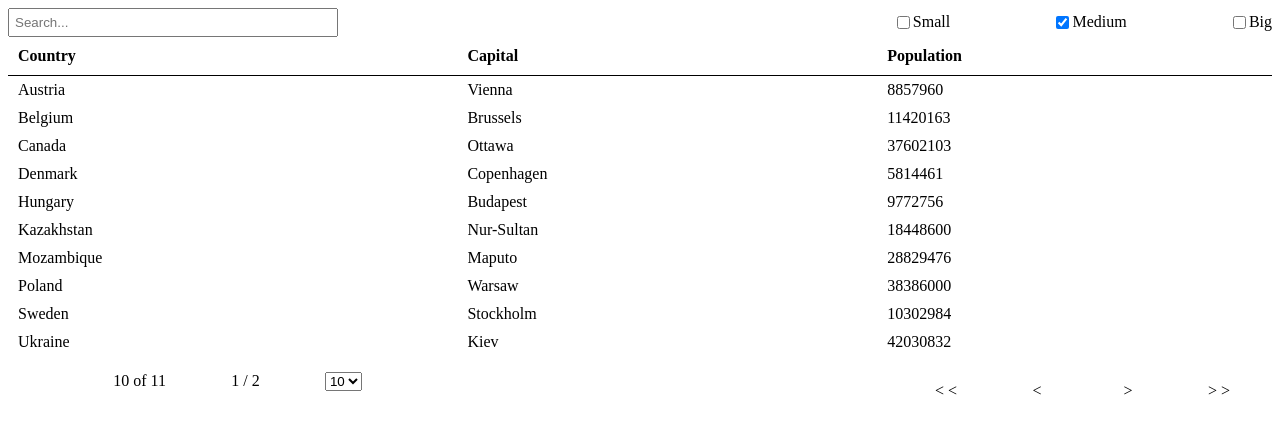
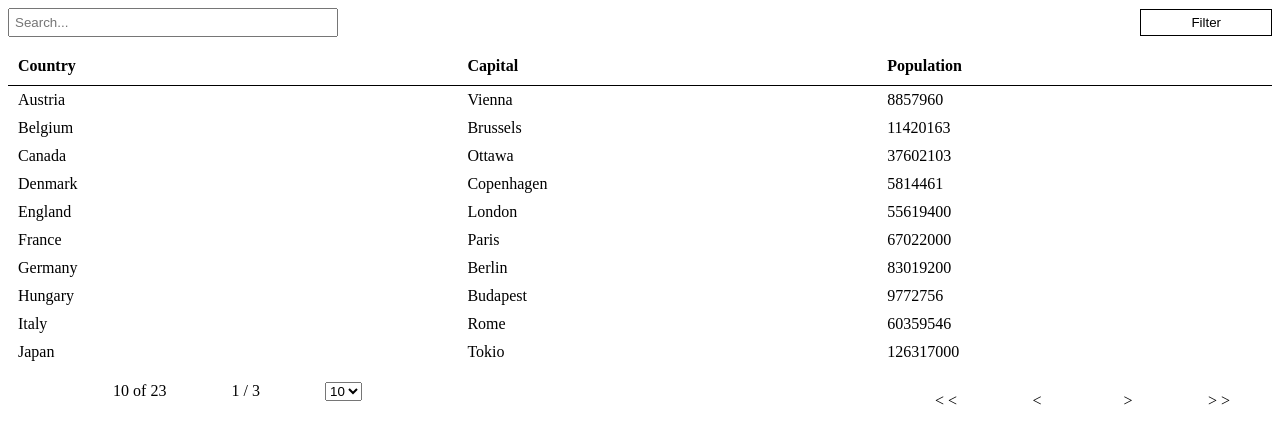
Before and after one commit to sandermaas/elementable-vue, a Vue app: page / in a window 1280 px wide. Shown: the top 444 px of the page. Built offline with nearby package versions, Linux system fonts and the light colour scheme; what vuejs-logger would draw is missing.

Commit message:
Version 0.3.0

```diff
--- a/package.json
+++ b/package.json
@@ -1,6 +1,6 @@
 {
     "name": "elementable-vue",
-    "version": "0.2.0",
+    "version": "0.3.0",
     "description": "The elementable component for Vue js",
     "author": {
         "name": "Sander Maas",
--- a/src/App.vue
+++ b/src/App.vue
@@ -2,7 +2,6 @@
     <ElemenTable
         :columns="columns"
         :data="data"
-        :filters="filters"
         :rowsPerPageOptions="rowsPerPage"
     ></ElemenTable>
 </template>
@@ -20,21 +19,27 @@
                 columns: [
                     {
                         name: 'Country',
+                        type: String,
                         selector: 'country',
                         sortable: true,
-                        active: false
+                        active: false,
+                        filterable: true
                     },
                     {
                         name: 'Capital',
+                        type: String,
                         selector: 'capital',
                         sortable: true,
-                        active: false
+                        active: false,
+                        filterable: true
                     },
                     {
                         name: 'Population',
+                        type: Number,
                         selector: 'population',
                         sortable: false,
-                        active: false
+                        active: false,
+                        filterable: true
                     }
                 ],
                 data: [
@@ -62,32 +67,6 @@
                     {country:'Venezuela',capital:'Caracas',population:31568179},
                     {country:'Wales',capital:'Cardiff',population:3125000}
                 ],
-                filters: [
-                    {
-                        name: 'Small',
-                        active: false,
-                        condition: function(row){
-                            if (row.population < 5000000) return true;
-                            return false;
-                        }
-                    },
-                    {
-                        name: 'Medium',
-                        active: true,
-                        condition: function(row){
-                            if (row.population >= 5000000 && row.population <= 50000000) return true;
-                            return false;
-                        }
-                    },
-                    {
-                        name: 'Big',
-                        active: false,
-                        condition: function(row){
-                            if (row.population > 50000000) return true;
-                            return false;
-                        }
-                    }
-                ],
                 rowsPerPage: [10, 20, 50]
             };
         }
--- a/src/common/elementable.service.js
+++ b/src/common/elementable.service.js
@@ -32,12 +32,20 @@ const compare = function(prop){
 };
 
 export const filter = function(data, activefilters){
+    activefilters.forEach((activefilter) => {
+        data = data.filter(function(item){
+            if (activefilter.condition(item)) return true;
+        });
+    });
+
+    /*
     data = data.filter(function(item){
         for (var i = 0, iLength = activefilters.length; i < iLength; i++){
             if (activefilters[i].condition(item)) return true;
         }
         return false;
     });
+    */
 
     return data;
 };
--- a/src/common/elementable.styles.js
+++ b/src/common/elementable.styles.js
@@ -1,5 +1,23 @@
+export const button = {
+    cursor: 'pointer',
+    padding: '5px 50px 5px 50px',
+    backgroundColor: 'white',
+    border: '1px solid black'
+};
+
+export const input = {
+    padding: '5px 10px 5px 10px'
+};
+
+export const ul = {
+    listStyle: 'none'
+};
+
 export const datatable = {
     header: {
+        marginBottom: '10px'
+    },
+    headerContent: {
         display: 'flex',
         justifyContent: 'space-between',
         alignItems: 'center'
@@ -58,19 +76,12 @@ export const searchbar = {
     }
 };
 
-export const filtersection = {
-    root: {
-        display: 'flex',
-        justifyContent: 'space-between',
-        width: '30%'
-    },
-    span: {
-        display: 'flex',
-        userSelect: 'none',
-        cursor: 'pointer'
-    },
-    input: {
-        cursor: 'pointer'
+export const filterbutton = {
+    button: {
+        cursor: 'pointer',
+        padding: '5px 50px 5px 50px',
+        backgroundColor: 'white',
+        border: '1px solid black'
     }
 };
 
@@ -94,4 +105,4 @@ export const pagination = {
     }
 };
 
-export default { datatable, searchbar, filtersection, pagination };
+export default { button, datatable, ul, searchbar, filterbutton, pagination };
--- /dev/null
+++ b/src/components/ET-FilterButton.vue
@@ -0,0 +1,35 @@
+<template>
+    <button type="button"
+        v-on:click="click"
+        :style="styles.filterbutton.button"
+        @mouseenter="hoverStart"
+        @mouseleave="hoverStop"
+    >Filter</button>
+</template>
+
+<script>
+    import filterbutton from '../common/elementable.styles.js'
+
+    export default {
+        name: 'EtFilterButton',
+        props: {
+            onClick: Function
+        },
+        computed: {
+            styles: function(){
+                return filterbutton;
+            }
+        },
+        methods: {
+            click: function(){
+                this.onClick();
+            },
+            hoverStart: function(event){
+                event.target.style.backgroundColor = 'lightgray';
+            },
+            hoverStop: function(event){
+                event.target.style.backgroundColor = 'white';
+            }
+        }
+    }
+</script>
--- a/src/components/ET-FilterSection.vue
+++ b/src/components/ET-FilterSection.vue
@@ -1,59 +1,174 @@
 <template>
-    <div class="et-filter-section" :style="styles.filtersection.root">
-        <span v-for="filter in filters" :key="filter.name" :style="styles.filtersection.span" v-on:click="selectFilter">
-            <input v-if="filter.active" type="checkbox" :value="filter.name" checked :style="styles.filtersection.input" />
-            <input v-else type="checkbox" :value="filter.name" :style="styles.filtersection.input" />
-            {{ filter.name }}
-        </span>
+    <div v-if="visible" class="et-filter-section" :style="styles.root">
+        <ul :style="styles.ul">
+            <li v-for="(filter, fI) in filters" :key="fI" :style="styles.filterItem">
+                <select
+                    :style="{ ...styles.filterSelect }"
+                    v-model="filter.column"
+                >
+                    <option v-for="(column, cI) in columns" :key="cI" :value="column">
+                        {{ column.name }}
+                    </option>
+                </select>
+                <select
+                    v-if="filter.column.type === String"
+                    :style="{ ...styles.filterSelect }"
+                    v-model="filter.operator"
+                >
+                    <option value="contains">contains</option>
+                    <option value="=">equals</option>
+                </select>
+                <select
+                    v-else-if="filter.column.type === Number"
+                    :style="{ ...styles.filterSelect }"
+                    v-model="filter.operator"
+                >
+                    <option value="=">equals</option>
+                    <option value=">">greater than</option>
+                    <option value="<">smaller than</option>
+                </select>
+                <input
+                    type="text"
+                    :style="{ ...styles.input, ...styles.filterInput }"
+                    v-model="filter.value"
+                />
+                <button
+                    type="button"
+                    :style="{ ...styles.removeButton }"
+                    @click="removeFilter(fI)"
+                >X</button>
+            </li>
+        </ul>
+        <button
+            type="button"
+            :style="{ ...styles.button, marginLeft: '40px' }"
+            @click="createFilter"
+        >Create</button>
     </div>
 </template>
 
 <script>
-    import filtersection from '../common/elementable.styles.js'
+    import debounce from 'lodash/debounce'
+    import get from 'lodash/get'
+    import { button, input, ul } from '../common/elementable.styles.js'
 
     export default {
         name: 'EtFilterSection',
         props: {
-            filters: Array,
-            onFilter: Function
+            columns: Array,
+            onFilterChange: Function,
+            visible: Boolean
         },
         data(){
             return {
-                activeFilters: []
+                filters: []
             };
-        },
-        created: function(){
-            this.filters.forEach((filter) => {
-                if (filter.active) this.activeFilters.push(filter.name);
-            });
         },
         computed: {
             styles: function(){
-                return filtersection;
+                return {
+                    removeButton: {
+                        backgroundColor: 'white',
+                        border: '1px solid black',
+                        borderRadius: '25px',
+                        cursor: 'pointer'
+                    },
+                    filterItem: {
+                        display: 'flex',
+                        paddingRight: '40px',
+                        marginBottom: '10px'
+                    },
+                    filterInput: {
+                        width: '30%',
+                        marginRight: '15px'
+                    },
+                    filterSelect: {
+                        width: '20%',
+                        marginRight: '15px'
+                    },
+                    root: {
+                        marginTop: '10px',
+                        paddingBottom: '15px',
+                        border: '1px solid darkgray'
+                    },
+                    button,
+                    input,
+                    ul
+                };
+            },
+            update: function(){
+                return debounce(this.createFilterConditions, 500);
+            }
+        },
+        watch: {
+            filters: {
+                deep: true,
+                handler(){
+                    this.update();
+                }
             }
         },
         methods: {
-            selectFilter: function(event){
-                let input = null;
+            createFilter: function(){
+                this.filters.push({
+                    column: this.columns[0],
+                    operator: null,
+                    value: null
+                });
+            },
+            createFilterConditions: function(){
+                const filterConditions = this.filters.filter(function(filter){
+                    return filter.operator && filter.value;
+                }).map(function(filter){
+                    let condition = function(){ return true; };
 
-                if (event.target.nodeName === 'INPUT'){
-                    input = event.target;
-                } else {
-                    input = event.target.querySelector('input');
-                    if (input.checked) input.checked = false;
-                    else input.checked = true;
-                }
+                    if (filter.operator === 'contains'){
+                        condition = function(row){
+                            const value = get(row, filter.column.selector);
+                            if (value){
+                                if (value.toString().toLowerCase().indexOf(filter.value) !== -1) return true;
+                            }
+                            return false;
+                        };
+                    }
+                    if (filter.operator === '='){
+                        condition = function(row){
+                            const value = get(row, filter.column.selector);
+                            if (value){
+                                if (value.toString().toLowerCase() === filter.value.toString().toLowerCase()) return true;
+                            }
+                            return false;
+                        };
+                    }
+                    if (filter.operator === '<'){
+                        condition = function(row){
+                            const value = get(row, filter.column.selector);
+                            if (value){
+                                if (value < filter.value) return true;
+                            }
+                            return false;
+                        };
+                    }
+                    if (filter.operator === '>'){
+                        condition = function(row){
+                            const value = get(row, filter.column.selector);
+                            if (value){
+                                if (value > filter.value) return true;
+                            }
+                            return false;
+                        };
+                    }
 
-                const filterIndex = this.activeFilters.indexOf(input.value);
+                    return {
+                        filter: filter,
+                        condition: condition
+                    }
+                });
 
-                if (input.checked){
-                    if (filterIndex !== -1) this.activeFilters.splice(filterIndex, 1);
-                    this.activeFilters.push(input.value);
-                } else {
-                    if (filterIndex !== -1) this.activeFilters.splice(filterIndex, 1);
-                }
-
-                this.onFilter(this.activeFilters);
+                this.onFilterChange(filterConditions);
+            },
+            removeFilter: function(index){
+                this.filters.splice(index, 1);
             }
         }
     }
--- a/src/components/ElemenTable.vue
+++ b/src/components/ElemenTable.vue
@@ -1,12 +1,19 @@
 <template>
     <div class="et-root">
         <div class="et-header" :style="styles.datatable.header">
-            <EtSearchBar
-                :onSearch="search"
-            ></EtSearchBar>
+            <div :style="styles.datatable.headerContent">
+                <EtSearchBar
+                    :onSearch="search"
+                ></EtSearchBar>
+                <EtFilterButton
+                    :onClick="showFilters"
+                >
+                </EtFilterButton>
+            </div>
             <EtFilterSection
-                :filters="filters"
-                :onFilter="filter"
+                :columns="filterColumns"
+                :onFilterChange="filter"
+                :visible="filtersVisible"
             ></EtFilterSection>
         </div>
 
@@ -62,6 +69,7 @@
     import etService from '../common/elementable.service'
     import datatable from '../common/elementable.styles.js'
     import EtSearchBar from './ET-SearchBar'
+    import EtFilterButton from './ET-FilterButton'
     import EtFilterSection from './ET-FilterSection'
     import EtPagination from './ET-Pagination'
 
@@ -69,6 +77,7 @@
         name: 'ElemenTable',
         components: {
             EtSearchBar,
+            EtFilterButton,
             EtFilterSection,
             EtPagination
         },
@@ -81,12 +90,6 @@
                 type: Array,
                 required: true
             },
-            filters: {
-                type: Array,
-                default: function(){
-                    return [];
-                }
-            },
             rowsPerPageOptions: {
                 type: Array,
                 default: function(){
@@ -96,6 +99,8 @@
         },
         data(){
             return {
+                activeFilters: [],
+                filtersVisible: false,
                 page: 0,
                 rowsPerPage: this.rowsPerPageOptions[0],
                 searchInput: '',
@@ -111,9 +116,9 @@
                 if (active) return active;
                 return {};
             },
-            activeFilters: function(){
-                return this.filters.filter(function(filter){
-                    return filter.active;
+            filterColumns: function(){
+                return this.columns.filter(function(column){
+                    return column.filterable;
                 });
             },
             results: function(){
@@ -157,12 +162,9 @@
                 this.page = 0;
                 this.rowsPerPage = rowsperpage;
             },
-            filter: function(actives){
+            filter: function(filters){
                 this.page = 0;
-                this.filters.forEach((filter) => {
-                    if (actives.includes(filter.name)) filter.active = true;
-                    else filter.active = false;
-                });
+                this.activeFilters = filters;
             },
             hoverStart: function(event){
                 event.target.style.backgroundColor = 'lightgray';
@@ -175,6 +177,9 @@
             },
             search: function(input){
                 this.searchInput = input;
+            },
+            showFilters: function(){
+                this.filtersVisible = !this.filtersVisible;
             },
             switchPage: function(newpage){
                 this.page = newpage;
```
Also changed, not shown: 1 other file (tests, documents, lock files or other folders).
